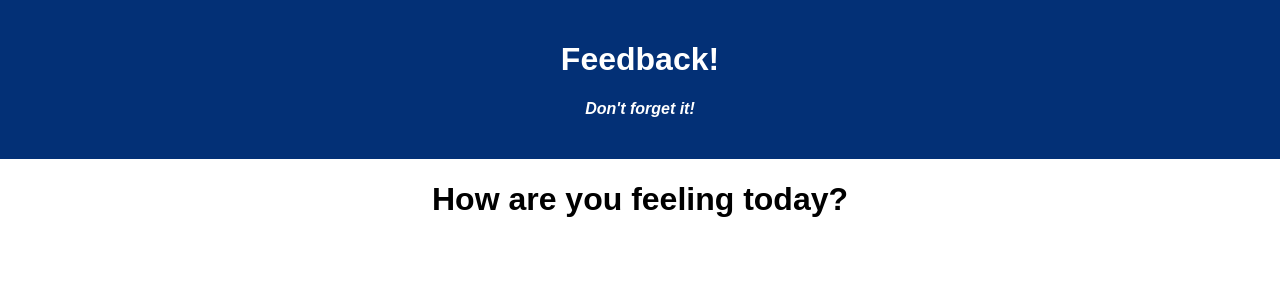
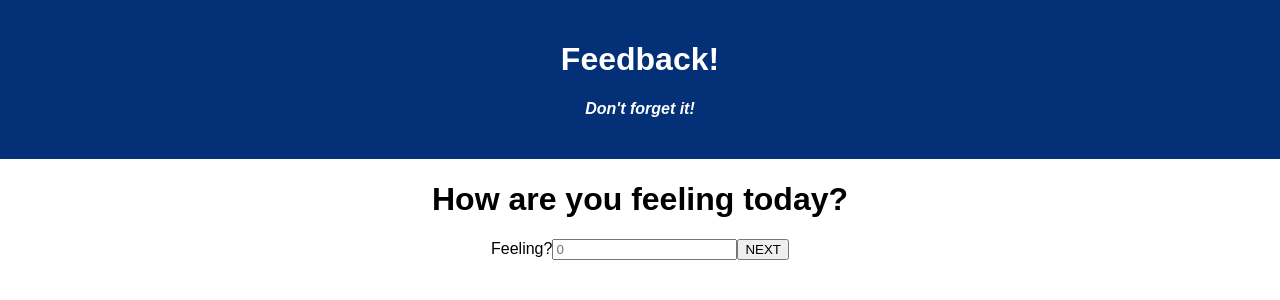
Before and after one commit to fwarfa/weekend-redux-feedback-loop, a React (Create React App) app: page / in a window 1280 px wide. Shown: the top 300 px of the page. Built offline with nearby package versions, Linux system fonts and the light colour scheme.

Commit message:
changed input on feeling component added router and route for component

```diff
--- a/src/components/App/App.jsx
+++ b/src/components/App/App.jsx
@@ -1,6 +1,7 @@
 import React from 'react';
 import axios from 'axios';
 import './App.css';
+import { HashRouter as Router, Route, Link } from 'react-router-dom';
 import Feeling from './Feeling';
 
 function App() {
@@ -11,7 +12,11 @@ function App() {
         <h1 className='App-title'>Feedback!</h1>
         <h4>Don't forget it!</h4>
       </header>
-      <Feeling />
+      <Router>
+        <Route path="/">
+          <Feeling />
+        </Route>
+      </Router>
     </div>
   );
 }
--- a/src/components/App/Feeling.jsx
+++ b/src/components/App/Feeling.jsx
@@ -5,6 +5,14 @@ function Feeling () {
     return (
         <>
             <h1>How are you feeling today?</h1>
+            <label for="feeling">Feeling?</label>
+            <input
+                required
+                name="feeling"
+                type="number"
+                placeholder="0"
+            />
+            <button>NEXT</button>
         </>
     );
 }
```
